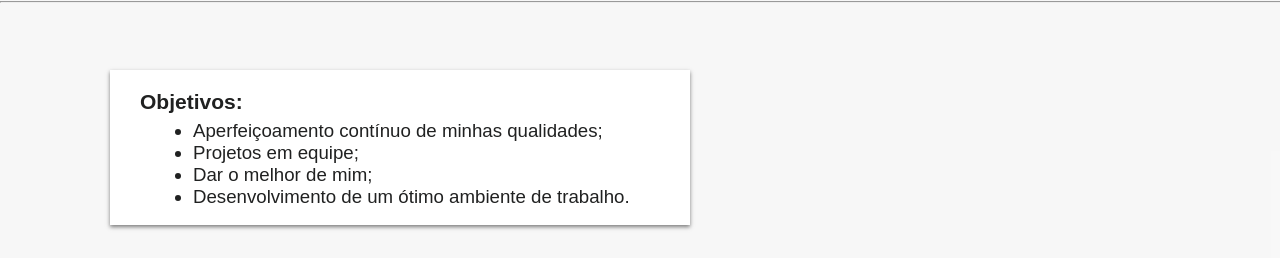
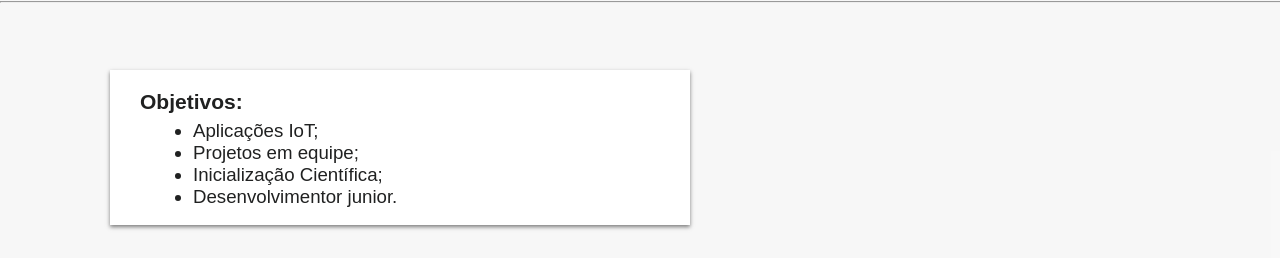
Before and after one commit to nata-vito/SiteCurriculo, a plain HTML site: page index.html in a window 1280 px wide. Shown: the part 1120-1378 px from the top of the page. Drawn offline with Linux system fonts and the light colour scheme.

Commit message:
Update index.html

```diff
--- a/index.html
+++ b/index.html
@@ -2,7 +2,7 @@
 <html lang="pt-Br">
     <head>
         <link rel="stylesheet" href="style.css">
-        <title>Curriculo Pessoal - Natanael Vitorino</title>
+        <title>Currículo Pessoal - Natanael Vitorino</title>
         <meta name="keywords" content="IoT, facens, engenharia, AI, projetos, natanael vitorino">
         <meta name="description" content="Pojetos, cursos, experiência e muito mais sobre Natanael Vitorino.">
         <meta name="author" content="Natanael Vitorino">
@@ -78,10 +78,10 @@
                 <p>
                     <ul>
                     </br>
-                        <li>Aperfeiçoamento contínuo de minhas qualidades;</li>
+                        <li>Aplicações IoT;</li>
                         <li>Projetos em equipe;</li>
-                        <li>Dar o melhor de mim;</li>
-                        <li>Desenvolvimento de um ótimo ambiente de trabalho.</li>
+                        <li>Inicialização Científica;</li>
+                        <li>Desenvolvimentor junior.</li>
                     </ul>
                  </p>
                     </td></tr>
```
